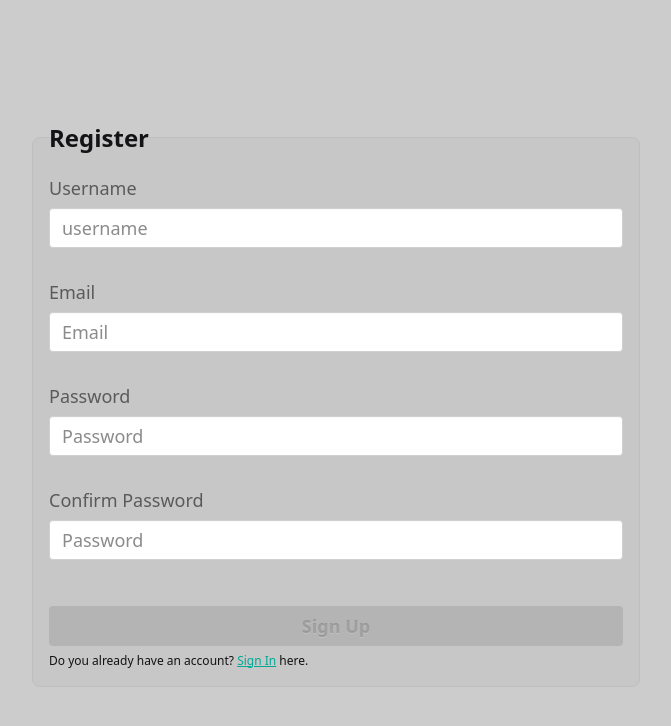
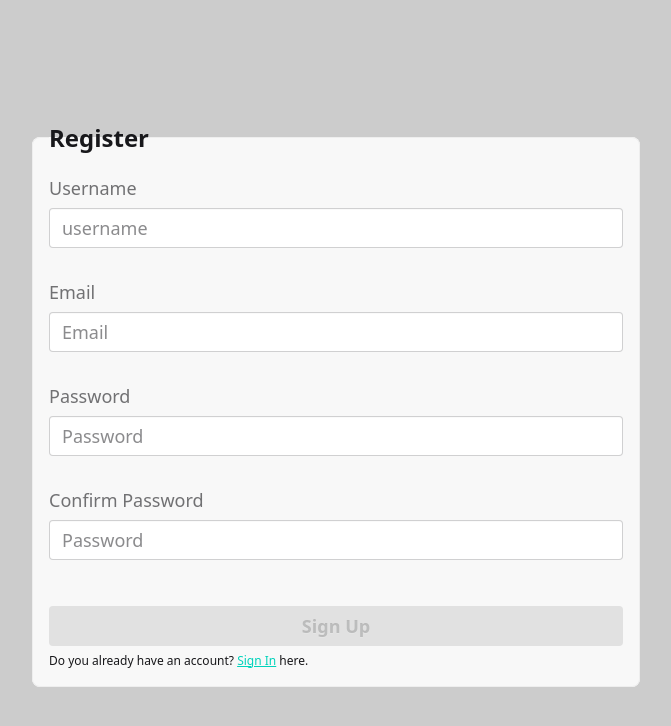
Before and after one commit to Annimus1/MediaVaultUI, a React (Vite) app: page /register in a window 1280 px wide. Shown: the top 726 px of the page, without its empty margins (304-975 px from the left). Built offline with nearby package versions, Linux system fonts and the light colour scheme.

Commit message:
Update: Add z-index
- modify z-index to tooltip and link elements in Login and Register components due overlapping

```diff
--- a/src/pages/Login.tsx
+++ b/src/pages/Login.tsx
@@ -35,7 +35,7 @@ function Login() {
     <div className='w-full h-[100vh] flex items-center justify-center  bg-center
     bg-[url("https://images.unsplash.com/photo-1629180774299-b0d0adc288e7?q=80&w=1932&auto=format&fit=crop&ixlib=rb-4.1.0&ixid=M3wxMjA3fDB8MHxwaG90by1wYWdlfHx8fGVufDB8fHx8fA%3D%3D")]'>
       <div className='w-full h-dvh bg-black/10 fixed'></div>
-      <div className={error.status ? "tooltip tooltip-open tooltip-error" : ""} data-tip={error.message}>
+      <div className={`${error.status ? "tooltip tooltip-open tooltip-error" : ""} z-10`} data-tip={error.message}>
         <fieldset className="w-xs fieldset bg-base-200 border-base-300 rounded-box border p-4 md:w-lg lg:w-xl xl:w-[38rem]">
           <legend className="fieldset-legend text-2xl">Login</legend>
 
@@ -51,7 +51,7 @@ function Login() {
 
           <button disabled={!(user.length>0) || !(password.length>0)} className="btn btn-neutral mt-4 text-lg z-10" onClick={() => { login() }}>Login {loading ? <span className="loading loading-dots loading-md"></span> : ""}</button>
 
-          <p>Don't have an account yet? <Link to="/register" className="link link-accent">Register</Link> here.</p>
+          <p>Don't have an account yet? <Link to="/register" className="link link-accent z-20">Register</Link> here.</p>
         </fieldset>
       </div>
     </div>
--- a/src/pages/Register.tsx
+++ b/src/pages/Register.tsx
@@ -47,7 +47,7 @@ function Register() {
 
       <div className='w-full h-dvh bg-black/20 fixed'></div>
 
-      <div className={error.status ? "tooltip tooltip-open tooltip-error" : ""} data-tip={error.message}>
+      <div className={`${error.status ? "tooltip tooltip-open tooltip-error" : ""} z-10`} data-tip={error.message}>
         <fieldset className="w-xs fieldset bg-base-200 border-base-300 rounded-box border p-4 md:w-lg lg:w-xl xl:w-[38rem]">
           <legend className="fieldset-legend text-2xl">Register</legend>
 
@@ -77,7 +77,7 @@ function Register() {
 
           <button onClick={() => register()} className="btn btn-neutral mt-4 text-lg z-10" disabled={passwordError || password.length <= 0 || password2.length <= 0} >Sign  Up {loading ? <span className="loading loading-dots loading-md"></span> : ""}</button>
 
-          <p>Do you already have an account? <Link to="/login" className="link link-accent">Sign In</Link> here.</p>
+          <p>Do you already have an account? <Link to="/login" className="link link-accent z-20">Sign In</Link> here.</p>
         </fieldset>
       </div>
     </div>
```
